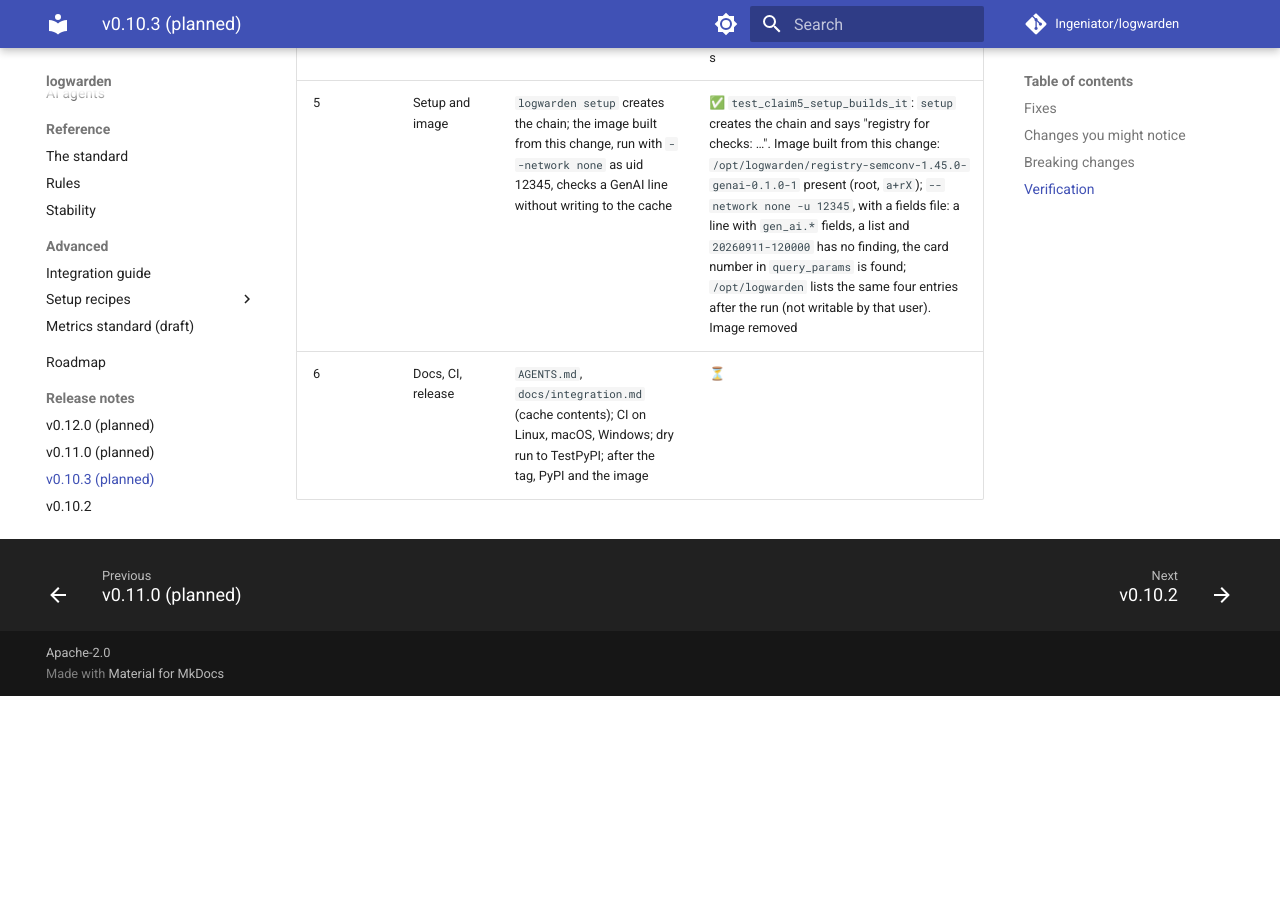
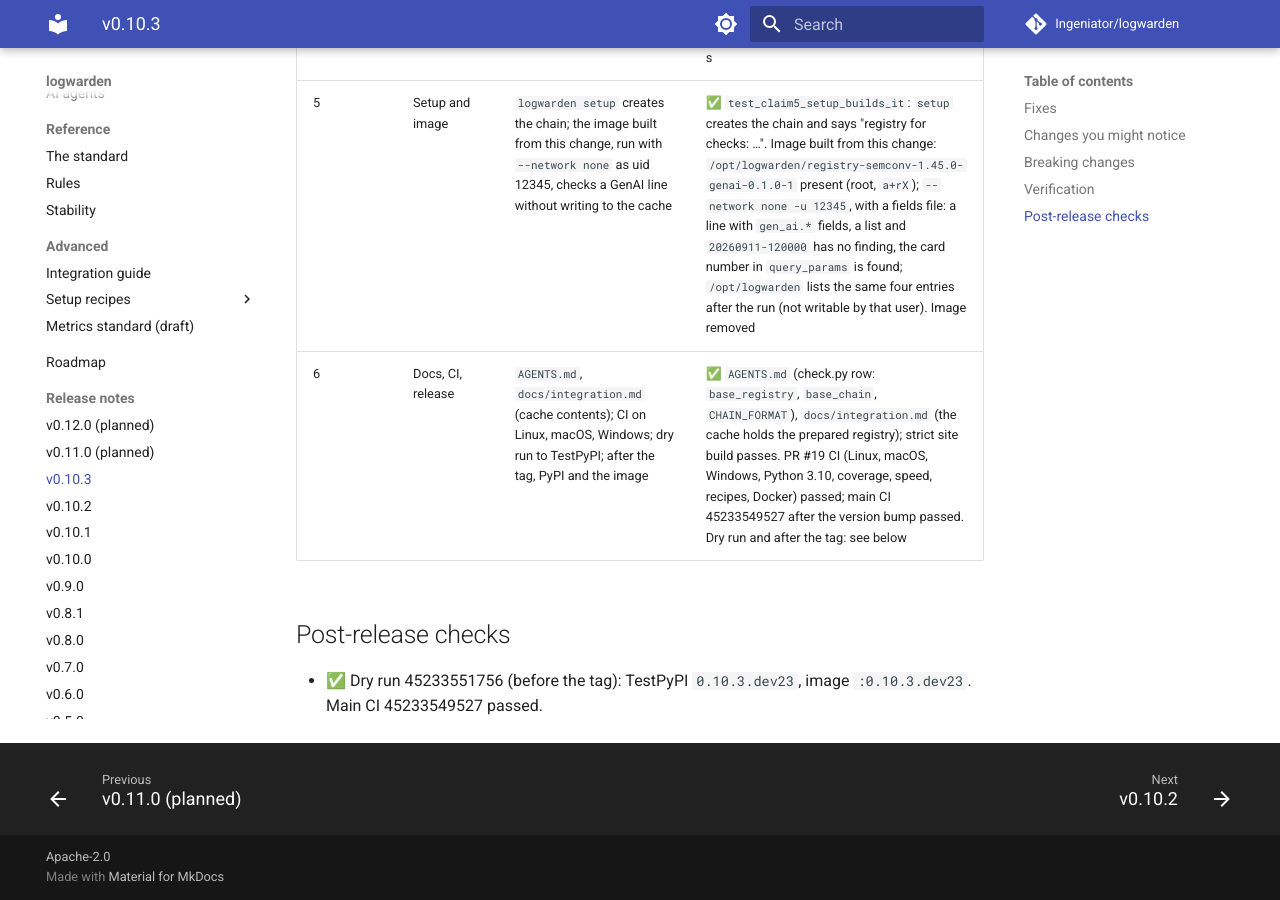
Before and after one commit to Ingeniator/logwarden, an MkDocs documentation site: the page built from docs/releases/v0.10.3.md, in a window 1280 px wide and 900 px high, scrolled down 2046 px. Built offline with MkDocs 1.6.1 and Material for MkDocs 9.7.7, drawn with Linux system fonts in a browser that asks for light colours; comment, search, counter and statistics services are not loaded; before the commit the page ends 2742 px from its top, so only the background shows below that; some of the changed text lies outside the part shown.

Commit message:
v0.10.3: verification results, released
Co-Authored-By: Claude Opus 5.5 <noreply@anthropic.com>
Claude-Session: https://claude.ai/code/session_01GHV8Tch3wUVMey3AfAo9q9

```diff
--- a/docs/releases/v0.10.3.md
+++ b/docs/releases/v0.10.3.md
@@ -1,6 +1,6 @@
 # logwarden v0.10.3
 
-**Status:** Planned
+**Status:** Released 2026-11-23 · tag v0.10.3
 
 **Outcome: the GenAI conventions cost no per-run copying.** Since v0.10.2 each check builds the
 registry chain logwarden → GenAI → semantic conventions by copying about 290 files into a
@@ -41,4 +41,8 @@ None.
 | 3 | Fallbacks | With `LOGWARDEN_SEMCONV` / `LOGWARDEN_SEMCONV_GENAI` set, nothing is written to the cache; with a read-only cache dir, the chain is built in the run's temp dir; a leftover `.tmp-<pid>` from an interrupted build doesn't get in the way; a cache copied to another directory is rebuilt there | ✅ `test_claim3_local_copies_are_not_cached`: chain under the run's directory, no `registry-*` in the cache. `test_claim3_read_only_cache` (cache dir mode 555): chain in the run's directory, without the replaced directories, nothing written. `test_claim3_leftovers_and_a_moved_cache`: with a leftover `…-1.tmp-99999` the chain is built; after copying the cache to another directory, the chain is rebuilt there and its manifest points at its own `semconv` (Weaver reads a relative `registry_path` from the working directory, so it has to be absolute) |
 | 4 | Faster | Median of 15 one-line checks vs v0.10.2 on the same laptop: the copy is gone | ✅ Two rounds, laptop under load: v0.10.2 0.655 s / 0.625 s, this change 0.530 s / 0.512 s. Weaver's own time is the same (0.50–0.53 s); the rest went from 0.109–0.127 s to 0.008 s |
 | 5 | Setup and image | `logwarden setup` creates the chain; the image built from this change, run with `--network none` as uid 12345, checks a GenAI line without writing to the cache | ✅ `test_claim5_setup_builds_it`: `setup` creates the chain and says "registry for checks: …". Image built from this change: `/opt/logwarden/registry-semconv-1.45.0-genai-0.1.0-1` present (root, `a+rX`); `--network none -u 12345`, with a fields file: a line with `gen_ai.*` fields, a list and `20260911-120000` has no finding, the card number in `query_params` is found; `/opt/logwarden` lists the same four entries after the run (not writable by that user). Image removed |
-| 6 | Docs, CI, release | `AGENTS.md`, `docs/integration.md` (cache contents); CI on Linux, macOS, Windows; dry run to TestPyPI; after the tag, PyPI and the image | ⏳ |
+| 6 | Docs, CI, release | `AGENTS.md`, `docs/integration.md` (cache contents); CI on Linux, macOS, Windows; dry run to TestPyPI; after the tag, PyPI and the image | ✅ `AGENTS.md` (check.py row: `base_registry`, `base_chain`, `CHAIN_FORMAT`), `docs/integration.md` (the cache holds the prepared registry); strict site build passes. PR #19 CI (Linux, macOS, Windows, Python 3.10, coverage, speed, recipes, Docker) passed; main CI 45233549527 after the version bump passed. Dry run and after the tag: see below |
+
+## Post-release checks
+
+- ✅ Dry run 45233551756 (before the tag): TestPyPI `0.10.3.dev23`, image `:0.10.3.dev23`. Main CI 45233549527 passed.
```
Also changed, not shown: CHANGELOG.md (+1 -1 lines).
